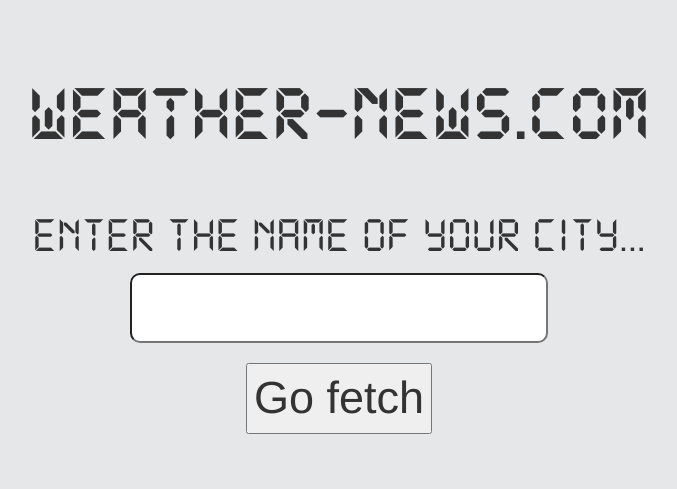
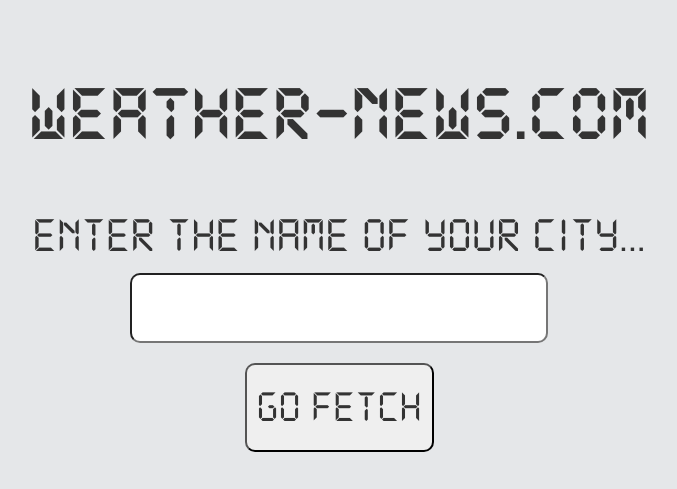
Before and after one commit to C0G1T0/weather-news, a plain HTML site: page index.html in a window 1280 px wide. Shown: the whole page, without its empty margins (301-978 px from the left). Drawn offline with nearby package versions, Linux system fonts and the light colour scheme.

Commit message:
clean css

```diff
--- a/style-weather.css
+++ b/style-weather.css
@@ -49,7 +49,7 @@ input[type="text"]{
 	margin-bottom: 20px;
 }
 
-input[type="button"]{
+#button-fetch{
 	font-family: digital, arial, sans-serif;`
 	width: 95%;
 	border-radius: 10px;
```
